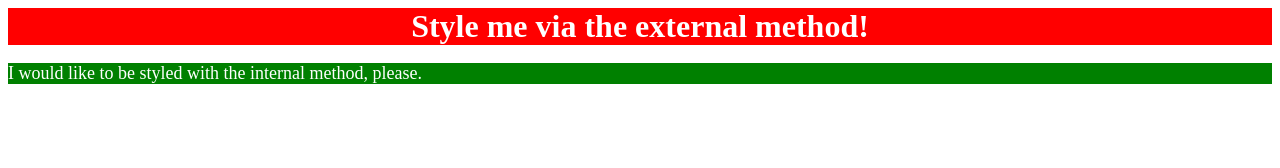
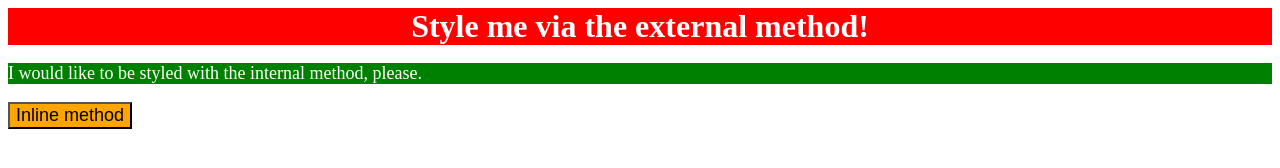
Before and after one commit to Tockinha123/intro-css, a plain HTML site: page exercicio-1/index.html in a window 1280 px wide. Drawn offline with Linux system fonts and the light colour scheme.

Commit message:
Adicionado butao e estilo do butao

```diff
--- a/exercicio-1/index.html
+++ b/exercicio-1/index.html
@@ -23,6 +23,7 @@
 <body>
     <div> Style me via the external method! </div>
     <p>I would like to be styled with the internal method, please.</p>
+    <button style="background-color: orange;font-size: 18px;">Inline method</button>
 
 
 </body>
```
